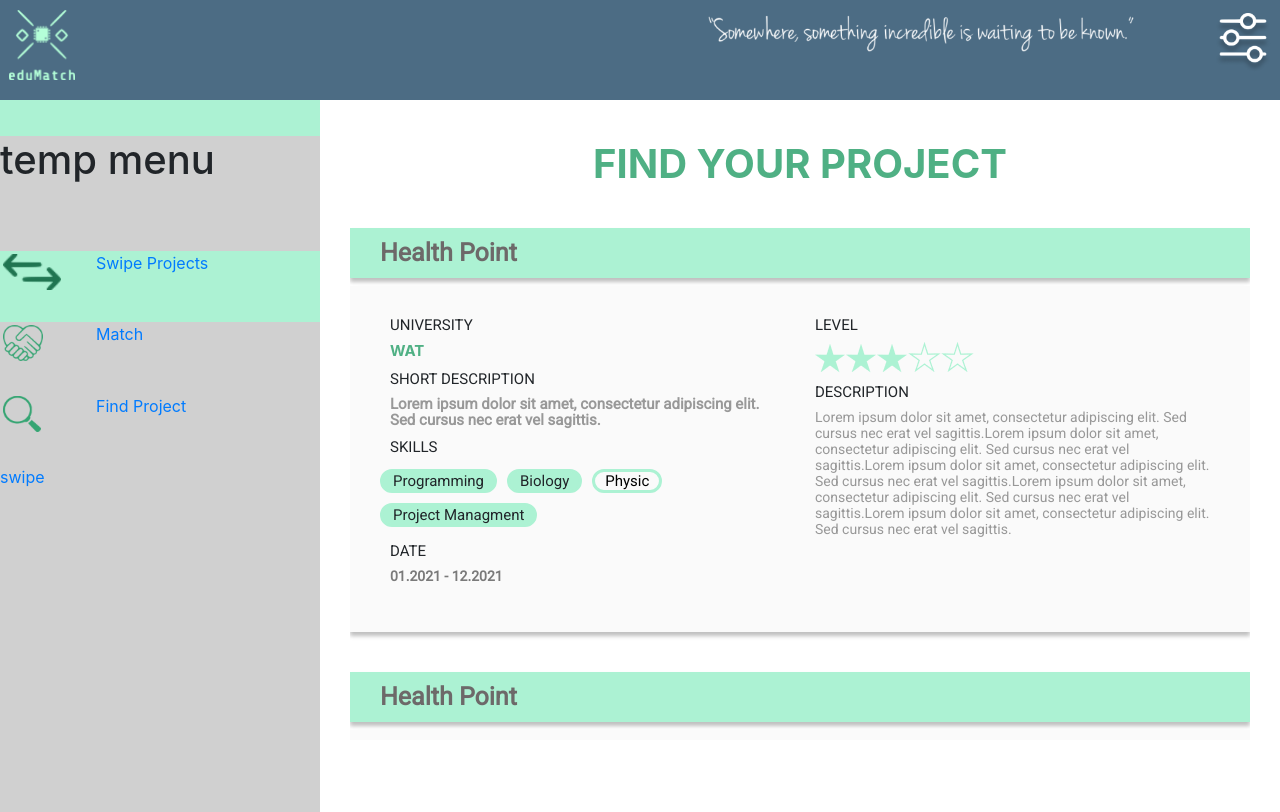
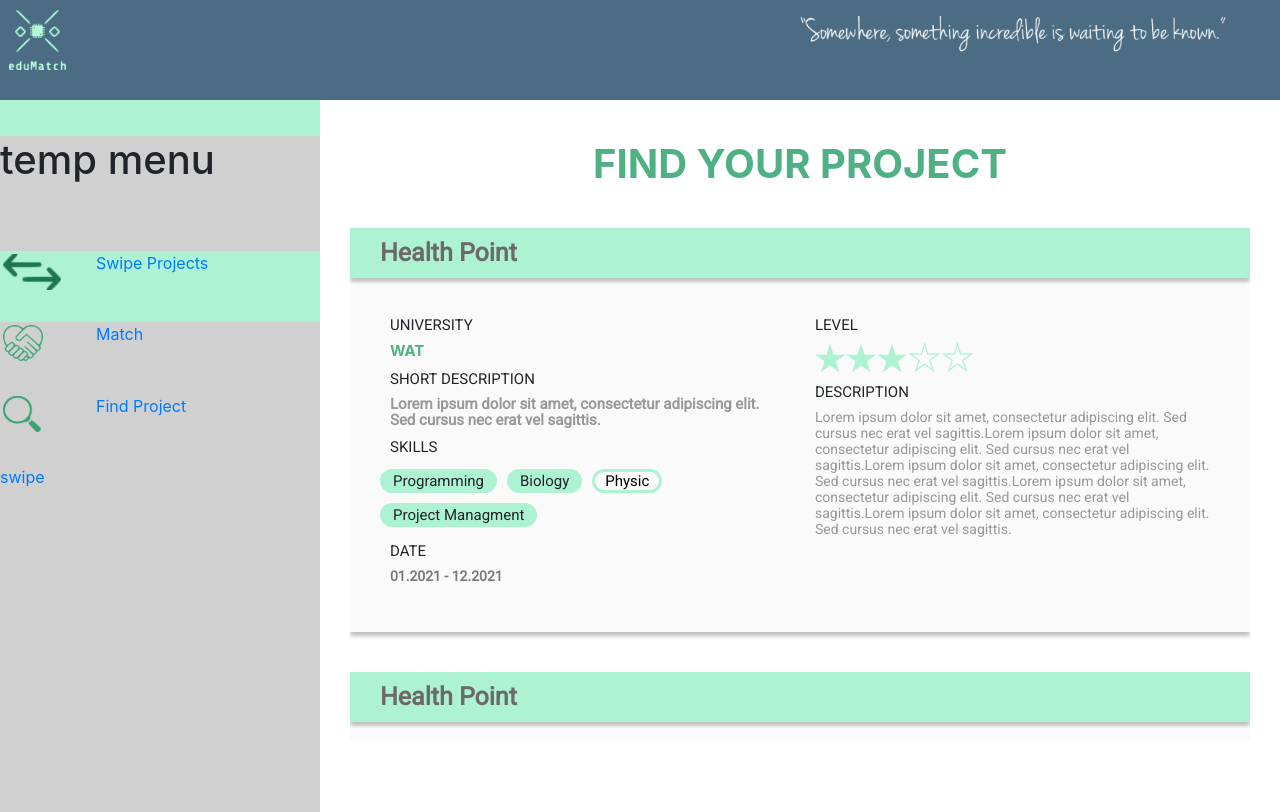
Before and after one commit to KrukowskiJ/EDUHACK2021---UniNetwork, a React (Create React App) app: page /projects in a window 1280 px wide. Built offline with nearby package versions, Linux system fonts and the light colour scheme.

Commit message:
top menu

```diff
--- a/src/views/ProjectList.js
+++ b/src/views/ProjectList.js
@@ -16,6 +16,6 @@ export default () => {
 }
 
 const ScrollView = styled.div`
-overflow:scroll;
-height:80vh;
+  overflow:scroll;
+  height:80vh;
 `
--- a/src/views/components/TopMenu.js
+++ b/src/views/components/TopMenu.js
@@ -10,71 +10,34 @@ import generatedText from './../../img/generatedtext.png'
 import filters from './../../img/filtres.png'
 
 const Heading = styled.div`
-    height: 10vh;
     width: 100vw;
     min-height: 100px;
    min-width: 100px;
     color: red;
     background: #4C6C84;
     margin: 0;
-
-
-
-
-`;
+`
 
 const GeneratedText = styled.img`
-
     width: 35%;
-
     float: right;
+    margin-right:40px;
     margin-top: 1.1%;
-
-
 `
 
 const Logo = styled.img`
-height: 70%;
-
+  height: 60px;
   float: left;
   margin-top: 0.8%;
+  margin-bottom: 0.8%;
   margin-left: 0.7%;
-
-
 `
-
-const Filters = styled.img`
-
-height: 60%;
-float: right;
-margin-top: 1%;
-margin-right: 0.5%;
-margin-left: 5%;
-
-`
-
-
-
-
 
 export default () => {
   return (
-
         <Heading>
-
             <Logo src = {logo} />
-
-            <Filters src = {filters} />
-
             <GeneratedText src = {generatedText} />
-
-
-
-
         </Heading>
-
-
-
-
   );
 }
```
Lines whose indentation alone changed are shown as unchanged.
